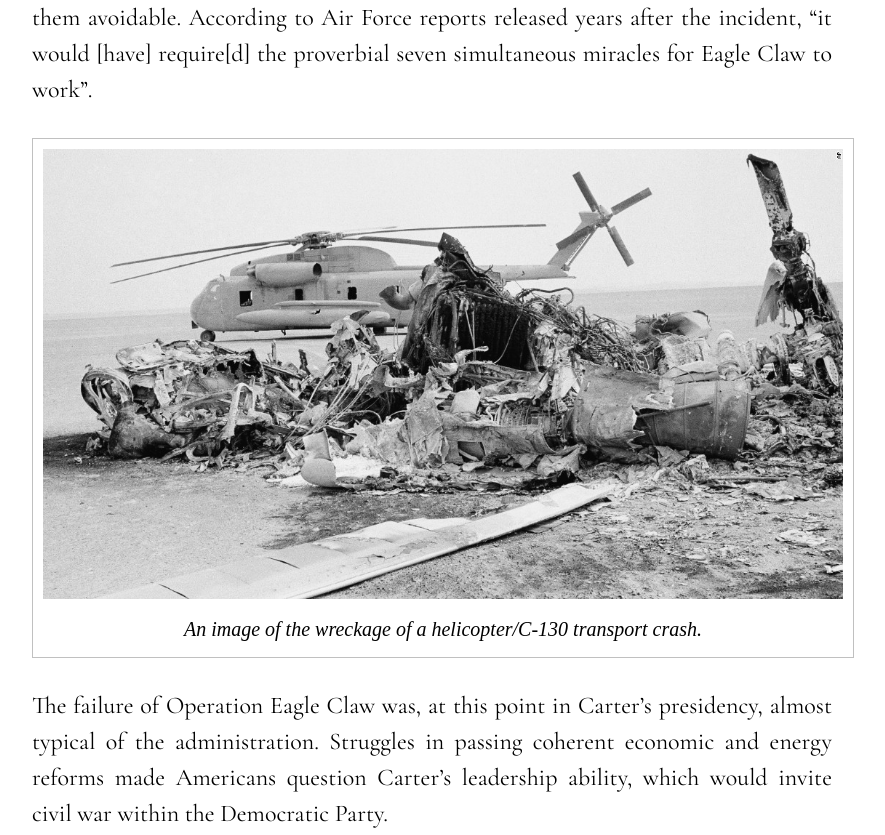
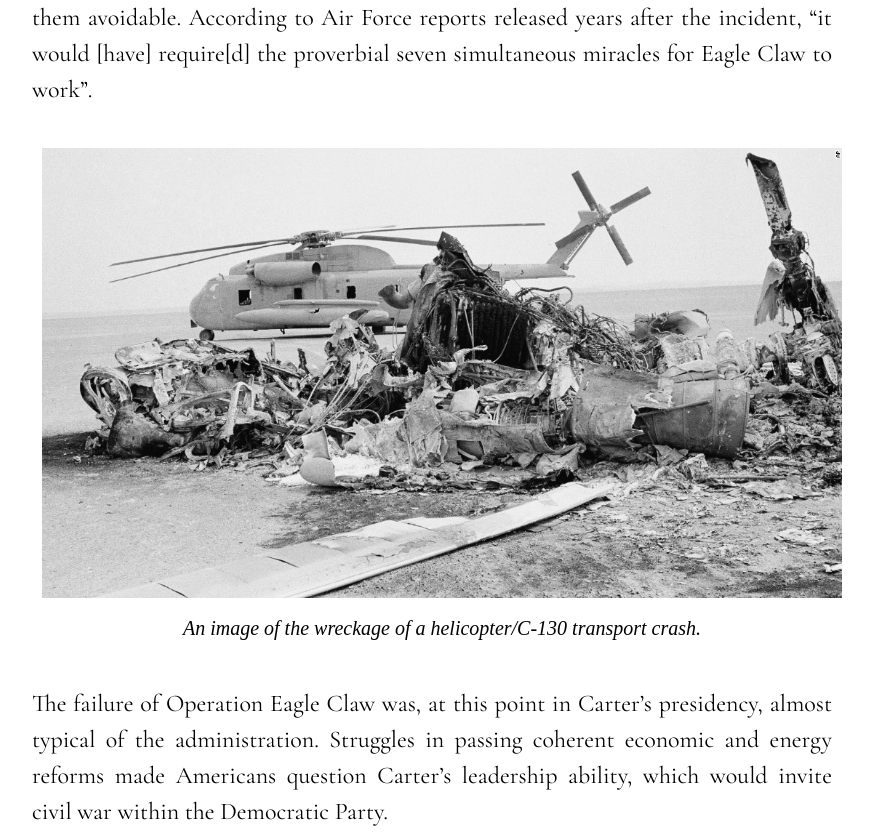
Before and after one commit to iankhou/ihc, a plain HTML site: page index.html in a window 1280 px wide. Shown: the part 1200-2035 px from the top of the page, without its empty margins (208-1093 px from the left). Drawn offline with nearby package versions, Linux system fonts and the light colour scheme.

Commit message:
Update index.css

```diff
--- a/resources/index.css
+++ b/resources/index.css
@@ -14,7 +14,7 @@ figure {
   font-style: italic;
   font-size: smaller;
   text-indent: 0;
-  border: thin silver solid;
+  border: none;
   padding: 0.5em;
 }
 
```
